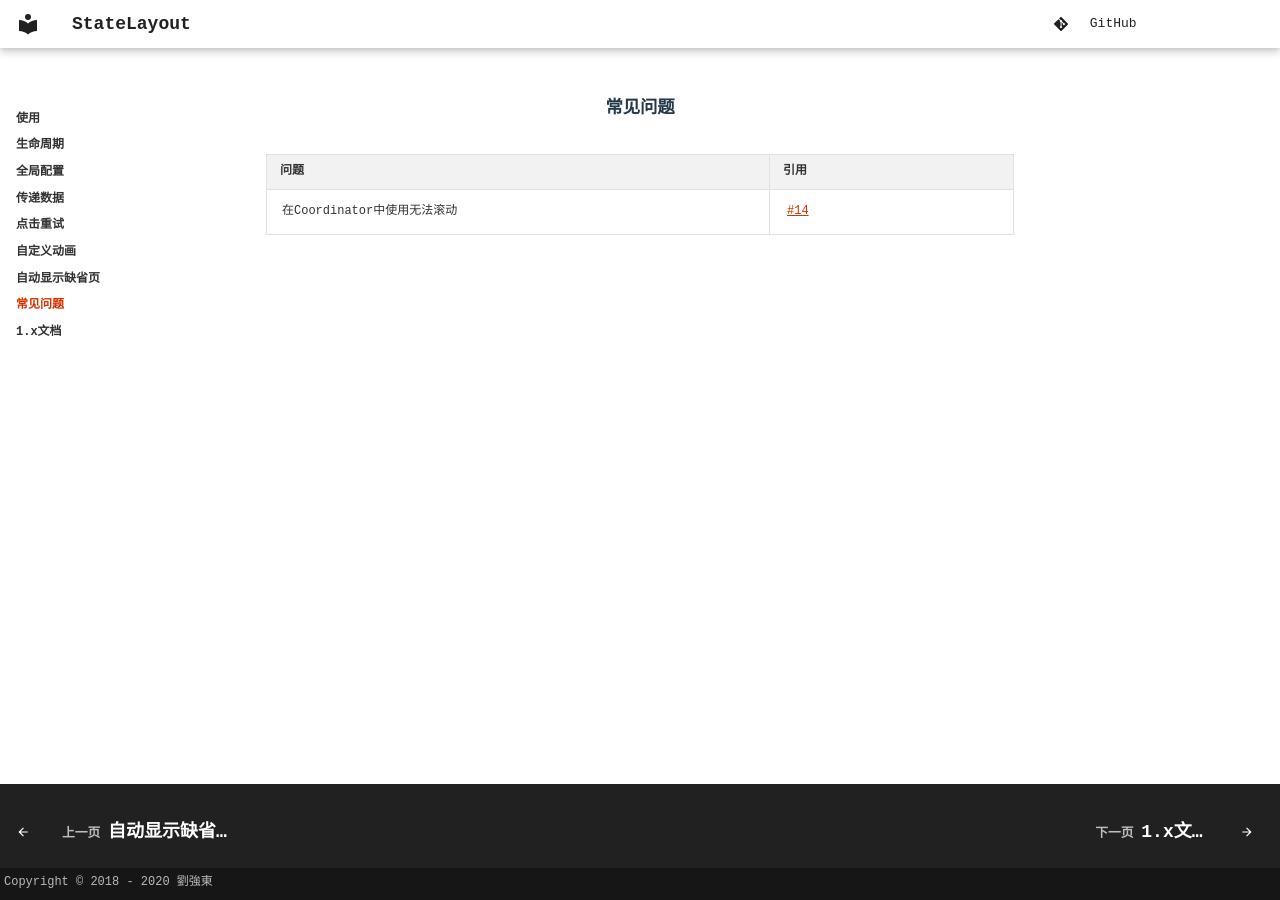
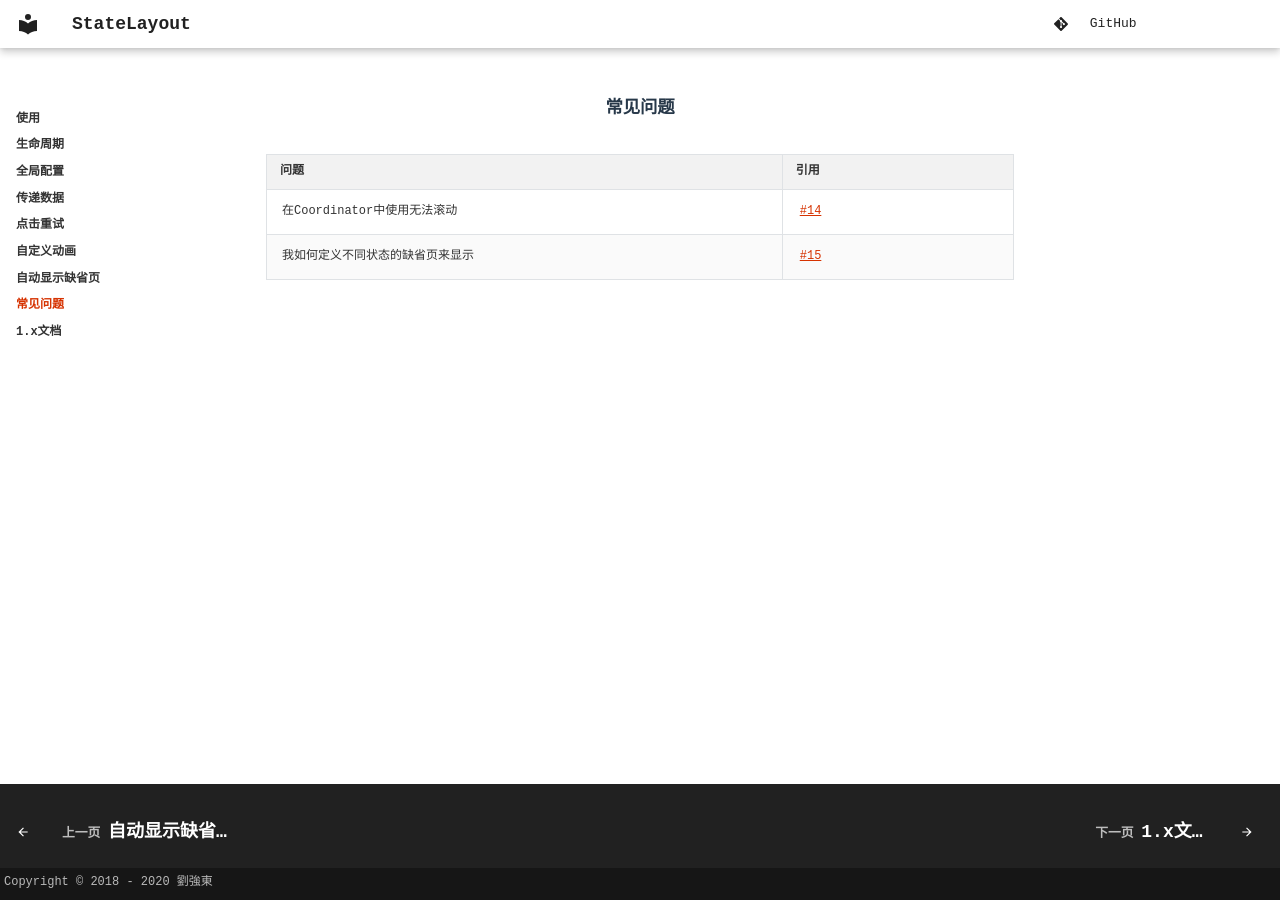
Before and after one commit to liangjingkanji/StateLayout, an MkDocs documentation site: the page built from docs/issues.md, in a window 1280 px wide. Built offline with MkDocs 1.6.1 and Material for MkDocs 9.7.7, drawn with Linux system fonts in a browser that asks for light colours; some web fonts are replaced; comment, search, counter and statistics services are not loaded.

Commit message:
更新使用文档

```diff
--- a/docs/issues.md
+++ b/docs/issues.md
@@ -1,3 +1,4 @@
 | 问题 | 引用 |
 |-|-|
 | 在Coordinator中使用无法滚动 | [#14](https://github.com/liangjingkanji/StateLayout/issues/14) |
+| 我如何定义不同状态的缺省页来显示  | [#15](https://github.com/liangjingkanji/StateLayout/issues/15) |
```
